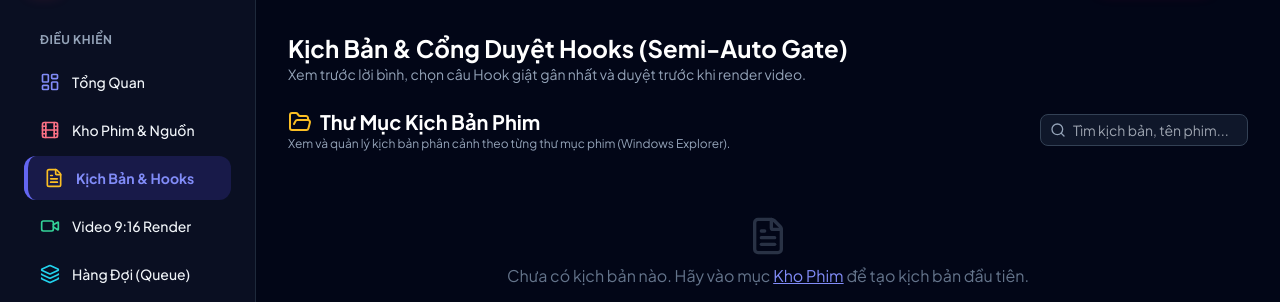
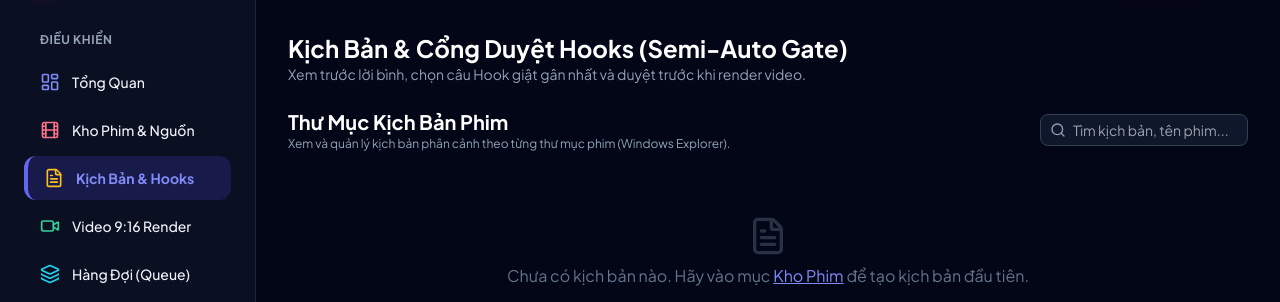
Before and after one commit to kieukieu998/ai-youtube-content-factory, a FastAPI app: page /scripts in a window 1280 px wide. Shown: the part 64-366 px from the top of the page. Run offline with FastAPI, Linux system fonts and the light colour scheme; data that the repository does not hold is empty; parts of the project's set-up code (start-up, migrations or seed data) failed here and were passed over; some libraries are stand-ins or nearby versions.

Commit message:
style(ui): loai bo icon folder o tieu de Thu Muc Kich Ban Phim de dong bo nhat quan 100%

```diff
--- a/templates/scripts.html
+++ b/templates/scripts.html
@@ -68,9 +68,7 @@
     <div class="space-y-4">
         <div class="flex flex-col md:flex-row md:items-center md:justify-between gap-3">
             <div>
-                <h2 class="text-xl font-bold text-white flex items-center gap-2">
-                    <i data-lucide="folder-open" class="w-6 h-6 text-amber-400"></i> Thư Mục Kịch Bản Phim
-                </h2>
+                <h2 class="text-xl font-bold text-white">Thư Mục Kịch Bản Phim</h2>
                 <p class="text-xs text-slate-400">Xem và quản lý kịch bản phân cảnh theo từng thư mục phim (Windows Explorer).</p>
             </div>
             <div class="flex flex-wrap items-center gap-3">
```
